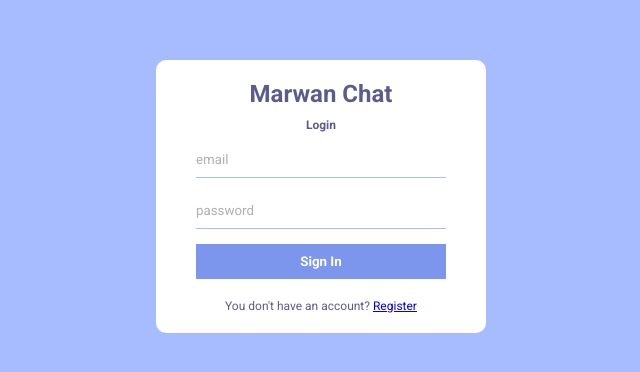
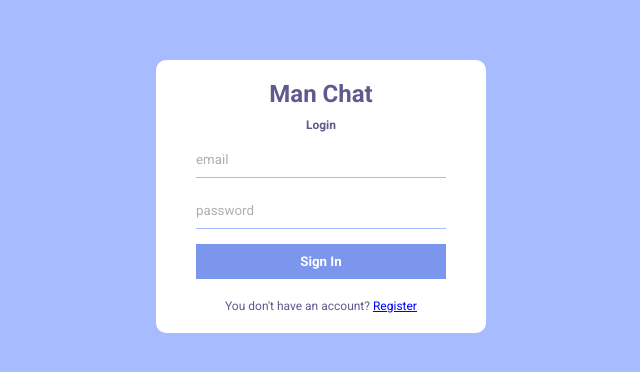
Before and after one commit to MarwanOladele/chat_app, a React (Create React App) app: page /login in a window 1280 px wide. Shown: the part 204-576 px from the top of the page, without its empty margins (319-959 px from the left). Built offline with nearby package versions, Linux system fonts and the light colour scheme; no server answers.

Commit message:
new commit

```diff
--- a/src/pages/Login.jsx
+++ b/src/pages/Login.jsx
@@ -23,7 +23,7 @@ const Login = () => {
   return (
     <div className="formContainer">
       <div className="formWrapper">
-        <span className="logo">Marwan Chat</span>
+        <span className="logo">Man Chat</span>
         <span className="title">Login</span>
         <form onSubmit={handleSubmit}>
           <input type="email" placeholder="email" />
```
